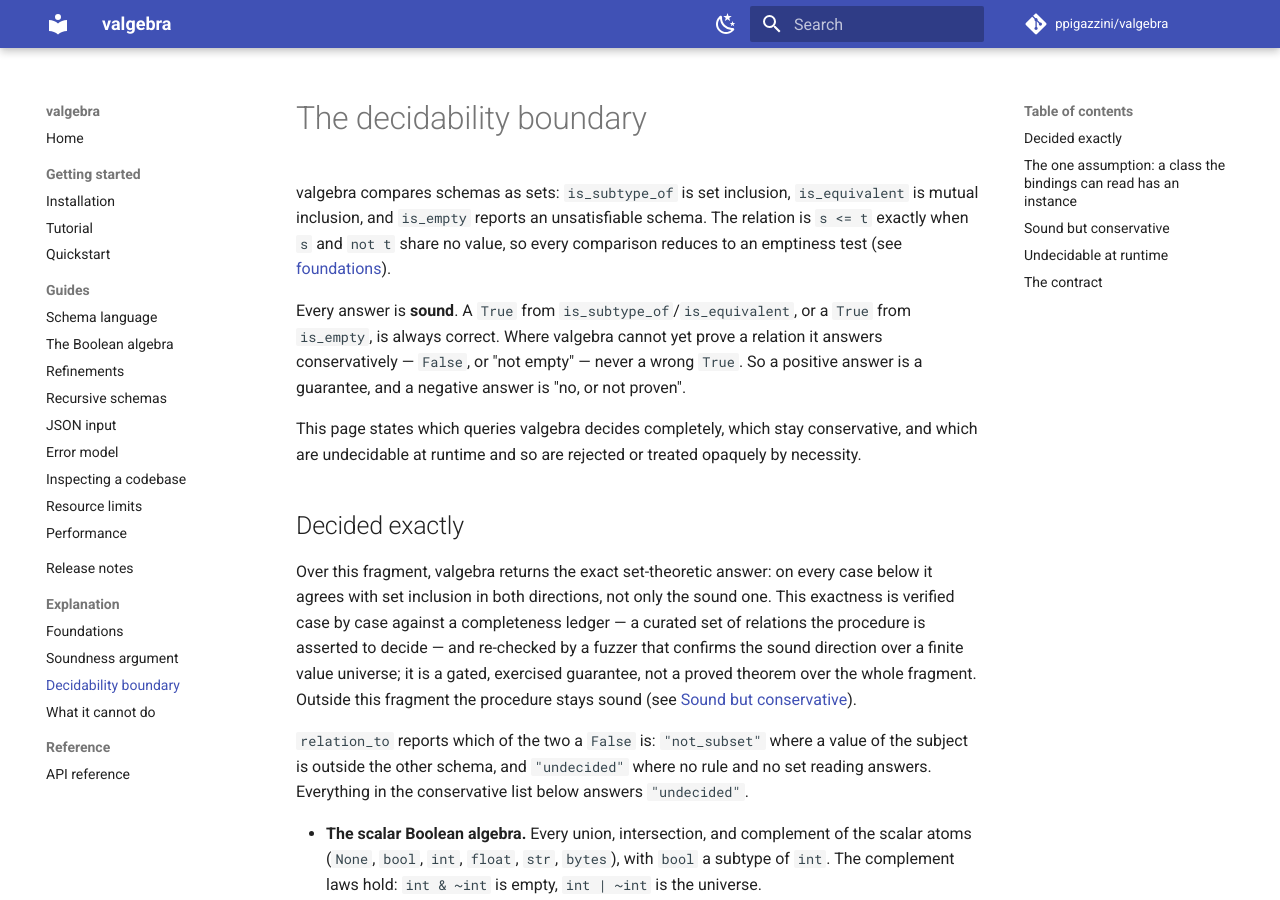
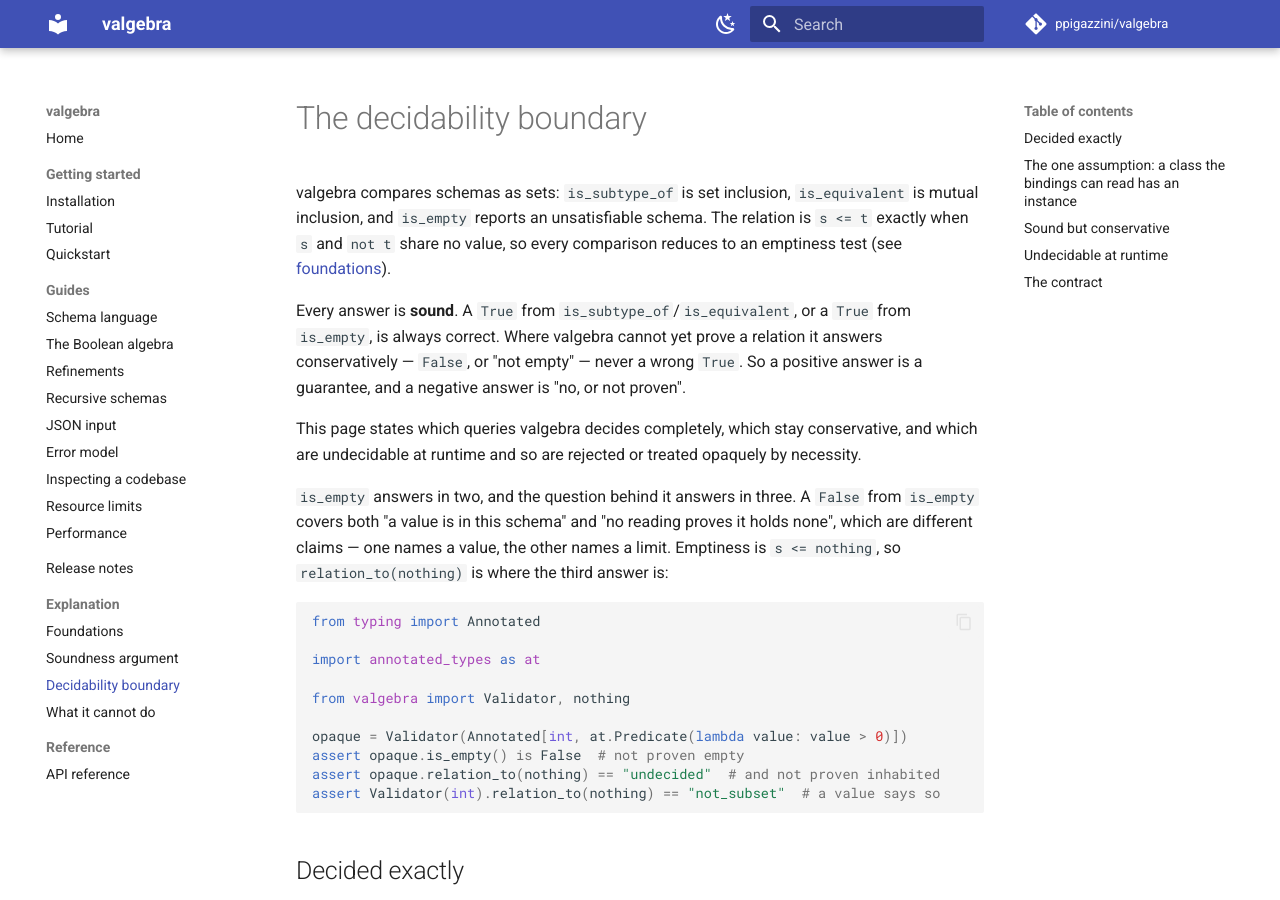
Before and after one commit to ppigazzini/valgebra, an MkDocs documentation site: the page built from docs/15-decidability.md, in a window 1280 px wide and 900 px high. Built offline with MkDocs 1.6.1 and Material for MkDocs 9.7.7, drawn with Linux system fonts in a browser that asks for light colours; comment, search, counter and statistics services are not loaded.

Commit message:
docs: the third answer about emptiness is a relation away
`relation_to` reports which of proof, refutation and decline it reached,
and `is_empty` gives a `bool`. So one `False` covers two different claims
about a schema: a value is in it, or no reading proves it holds none. The
first names a value and the second names a limit, and a caller deciding
whether to trust a schema wants them apart.

Emptiness reduces to `s <= nothing`, which the decidability page already
states as the reduction every comparison runs. That makes the third answer
reachable without a second method: `relation_to(nothing)` gives `subset`
where the schema is proved empty, `not_subset` where a value says
otherwise, and `undecided` where a predicate leaves the question open.

The page names the route with the query that shows all three, and a row
drives the three answers against the two the `bool` gives.

````diff
--- a/docs/15-decidability.md
+++ b/docs/15-decidability.md
@@ -17,6 +17,25 @@ positive answer is a guarantee, and a negative answer is "no, or not proven".
 This page states which queries valgebra decides completely, which stay
 conservative, and which are undecidable at runtime and so are rejected or treated
 opaquely by necessity.
+
+`is_empty` answers in two, and the question behind it answers in three. A
+`False` from `is_empty` covers both "a value is in this schema" and "no reading
+proves it holds none", which are different claims — one names a value, the
+other names a limit. Emptiness is `s <= nothing`, so `relation_to(nothing)`
+is where the third answer is:
+
+```python
+from typing import Annotated
+
+import annotated_types as at
+
+from valgebra import Validator, nothing
+
+opaque = Validator(Annotated[int, at.Predicate(lambda value: value > 0)])
+assert opaque.is_empty() is False  # not proven empty
+assert opaque.relation_to(nothing) == "undecided"  # and not proven inhabited
+assert Validator(int).relation_to(nothing) == "not_subset"  # a value says so
+```
 
 ## Decided exactly
 
````
Also changed, not shown: 1 other file.
